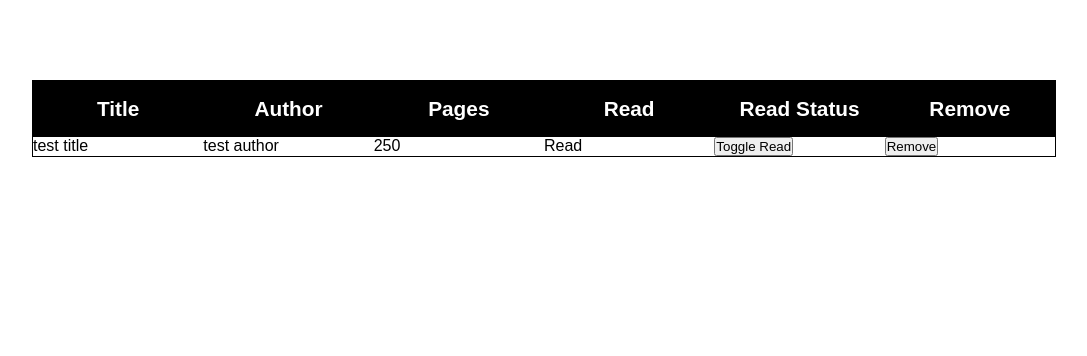
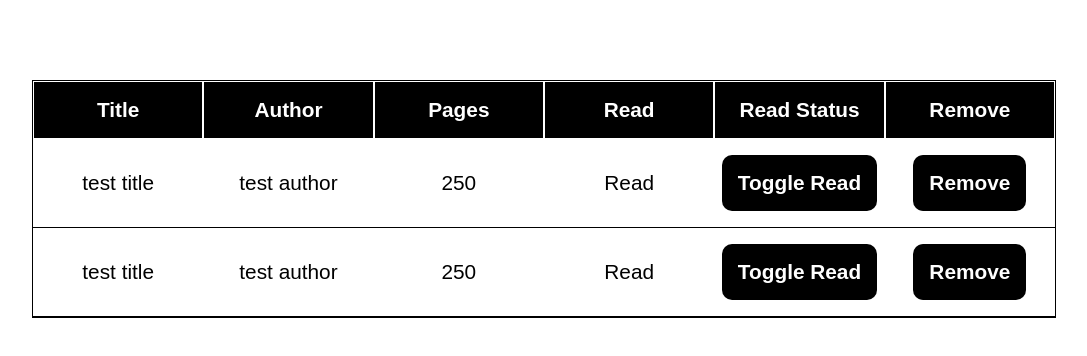
Before and after one commit to SamuelWyck/odin-library, a plain HTML site: page index.html in a window 1280 px wide. Shown: the whole page, without its empty margins (96-1183 px from the left). Drawn offline with Linux system fonts and the light colour scheme.

Commit message:
Add styling to book display

```diff
--- a/script.js
+++ b/script.js
@@ -62,6 +62,7 @@ Book.prototype.getReadStatus = function() {
 const library = new Library();
 
 library.addBook("test title", "test author", 250, true);
+library.addBook("test title", "test author", 250, true);
 
 for (let book of library.books) {
     addToBookDisplay(book);
--- a/styles.css
+++ b/styles.css
@@ -18,6 +18,7 @@ html {
     max-width: 80%;
     display: grid;
     grid-template-columns: repeat(6, 1fr);
+    row-gap: 1rem;
 }
 
 .book-display > p {
@@ -26,8 +27,29 @@ html {
     display: flex;
     flex-wrap: wrap;
     justify-content: center;
+    border: 1px solid white;
     align-items: center;
     padding: 1rem 0;
     font-size: 1.3rem;
     font-weight: bold;
 }
+
+.grid-item {
+    font-size: 1.3rem;
+    border-bottom: 1px solid black;
+    padding-bottom: 1rem;
+    display: grid;
+    align-items: center;
+    justify-items: center;
+}
+
+.grid-item > button {
+    border: none;
+    background-color: black;
+    color: white;
+    font-size: 1.3rem;
+    font-weight: bold;
+    border-radius: 10px;
+    padding: 1rem;
+
+}
```
